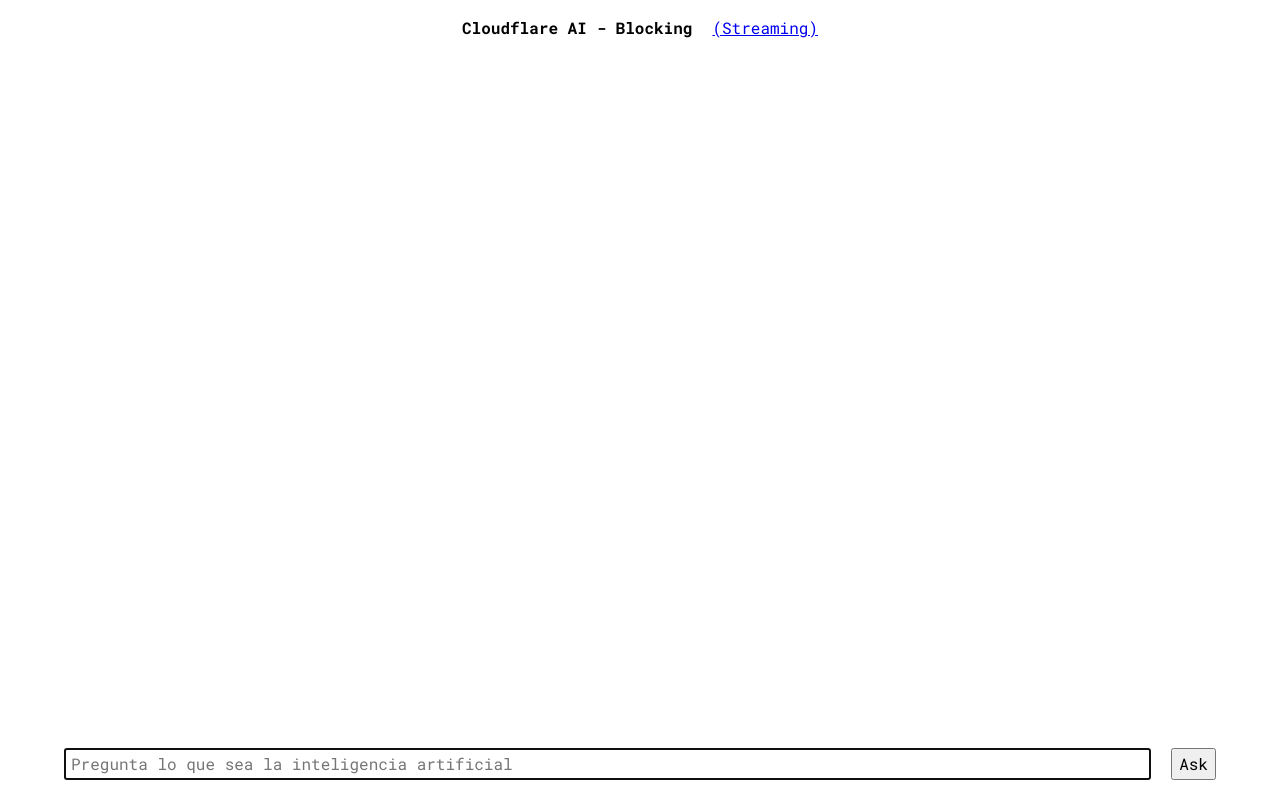
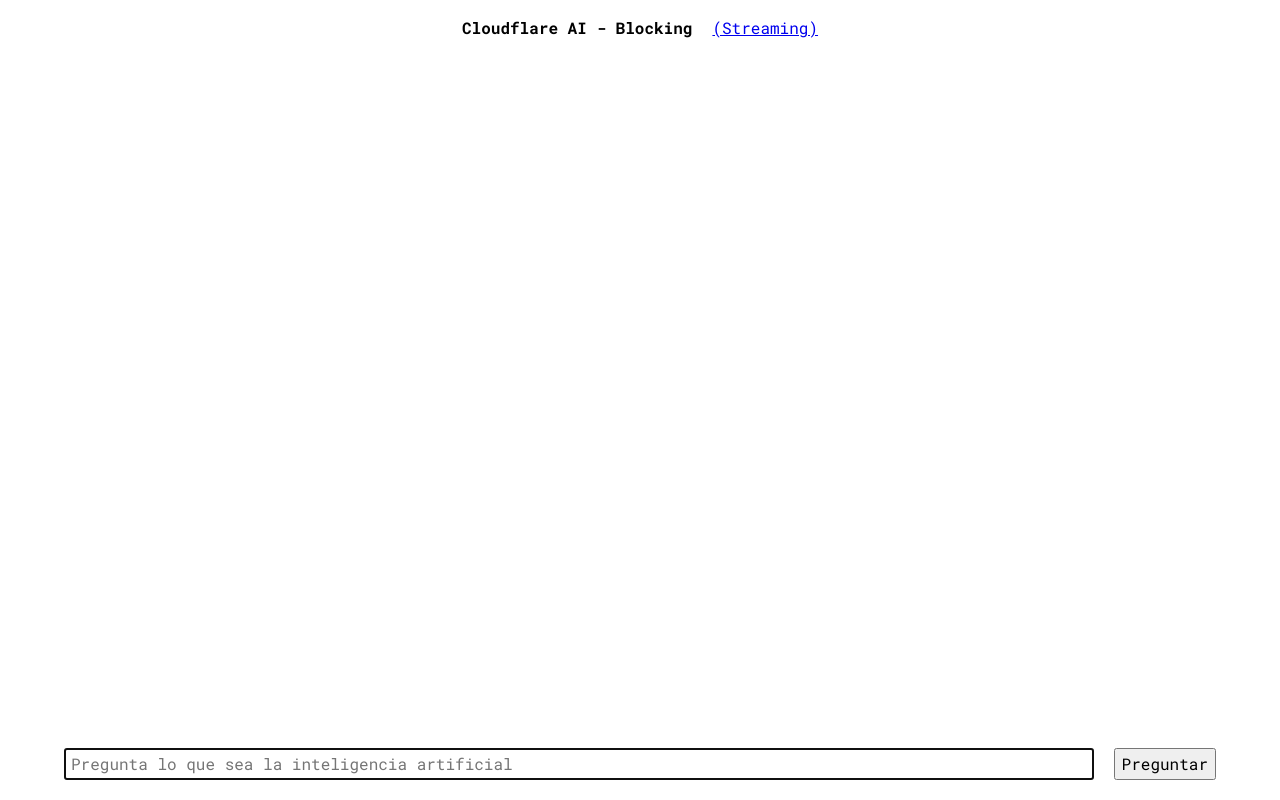
Before and after one commit to camilopinoh/proyecto-ai-worker, a website: page src/blocking.html in a window 1280 px wide. Drawn offline with nearby package versions, Linux system fonts and the light colour scheme.

Commit message:
Cambios en texto

```diff
--- a/src/blocking.html
+++ b/src/blocking.html
@@ -65,7 +65,7 @@
           type="text"
         >
         </input>
-        <button type="submit">Ask</button>
+        <button type="submit">Preguntar</button>
       </form>
     </div>
 
```
Also changed, not shown: src/streaming.html (+1 -1 lines).
